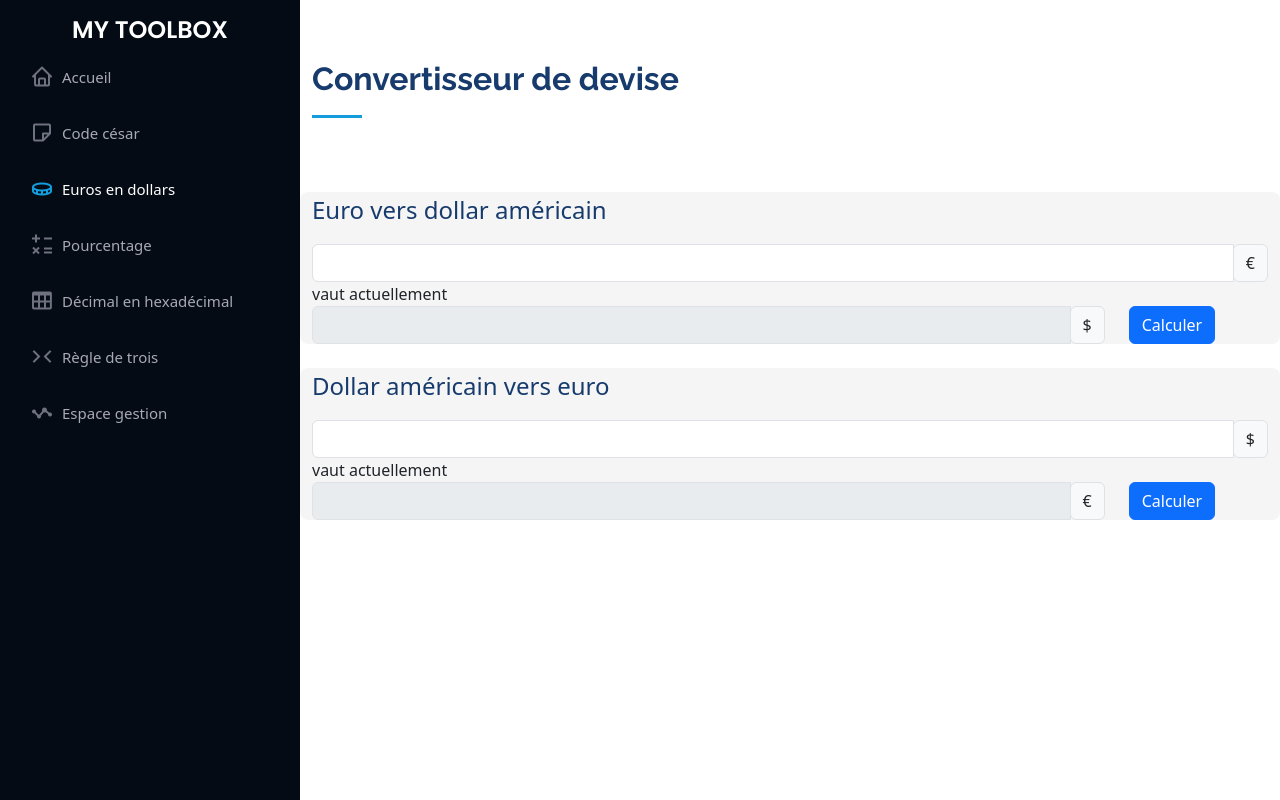
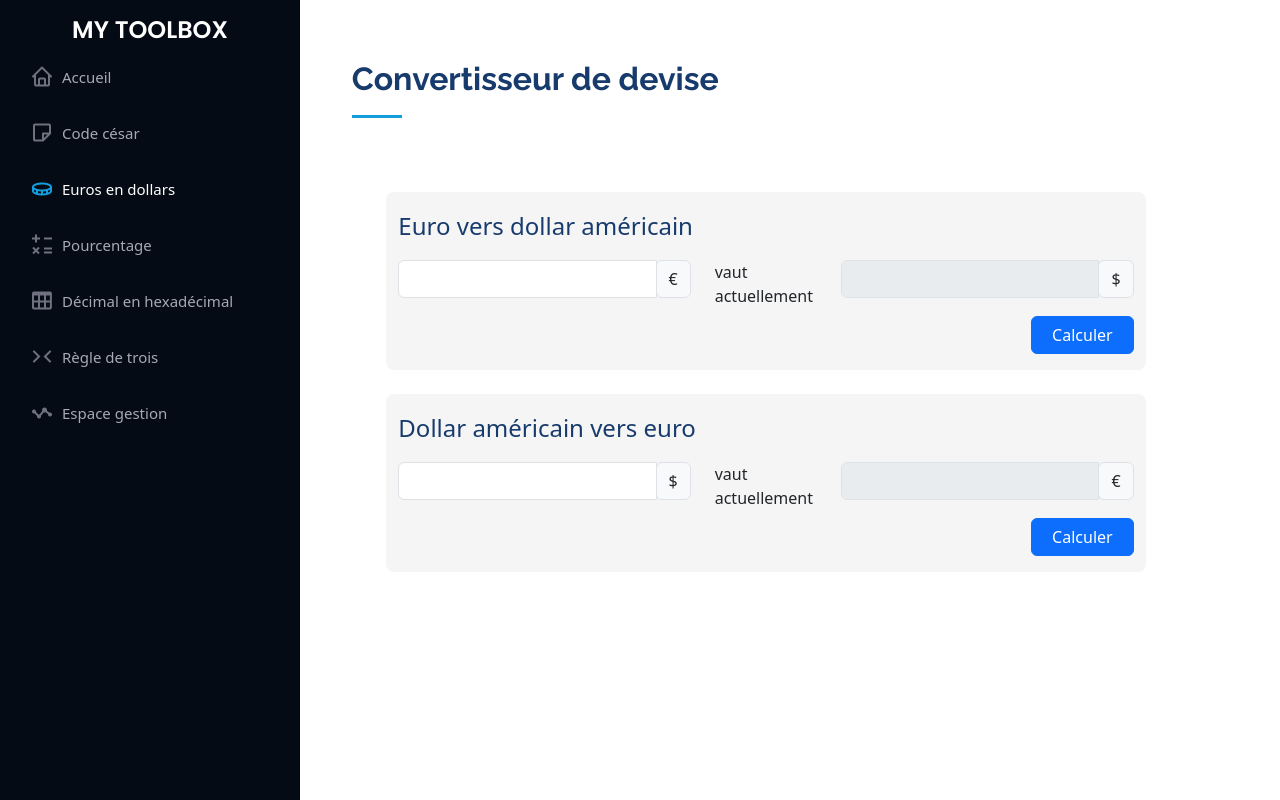
Before and after one commit to Corentin-CESI/Projet-Debuggage, a PHP site: page /euros-dollars in a window 1280 px wide. Run offline with PHP 8.4, Linux system fonts and the light colour scheme; some libraries are stand-ins or nearby versions.

Commit message:
bs - MONEY

```diff
--- a/templates/euros-dollars.php
+++ b/templates/euros-dollars.php
@@ -6,18 +6,18 @@ template('header', array(
 
     <!-- ======= About Section ======= -->
     <section id="homepage" class="homepage">
-        <div class="container">
-            <div class="section-title">
+        <div class="container-fluid row">
+            <div class="section-title col-11 mx-auto">
                 <h2>Convertisseur de devise</h2>
             </div>
 
-            <div class="row">
-
-                <fieldset class="col-12 mt-4">
+            <div class="col-11 mx-auto">
+                <div class="container-fluid row">
+                    <fieldset class="col-11 mx-auto mt-4 pb-3 pt-3">
                         <legend>Euro vers dollar américain</legend>
                         <form action="" method="post" name="euros-dollars">
                             <div class="form-group row">
-                            <div class="col">
+                                <div class="col-5">
                                     <label for="EUR" aria-hidden="true" hidden>Euros</label>
                                     <div class="input-group">
                                         <input id="EUR" name="EUR" type="text" class="form-control" required>
@@ -27,11 +27,11 @@ template('header', array(
                                     </div>
                                 </div>
 
-                            <div class="d-inline-flex align-items-center ">
+                                <div class="d-inline-flex align-items-center col-2">
                                     <span class="ver">vaut actuellement</span>
                                 </div>
 
-                            <div class="col">
+                                <div class="col-5">
                                     <label for="USD" aria-hidden="true" hidden>Dollars</label>
                                     <div class="input-group">
                                         <input id="USD" name="USD" type="text" class="form-control" disabled>
@@ -40,8 +40,8 @@ template('header', array(
                                         </div>
                                     </div>
                                 </div>
-                            <div class="col-2">
-                                <button name="submit" type="submit" class="btn btn-primary btn-block">Calculer</button>
+                                <div class="col-2 ms-auto mt-2">
+                                    <button name="submit" type="submit" class="btn btn-primary btn-block col-12">Calculer</button>
                                 </div>
 
                                 <!--https://fr.calcuworld.com/calculs-mathematiques/calculatrice-pourcentage/-->
@@ -49,11 +49,11 @@ template('header', array(
                         </form>
                     </fieldset>
 
-                <fieldset class="col-12 mt-4">
+                    <fieldset class="col-11 mx-auto mt-4 pb-3 pt-3">
                         <legend>Dollar américain vers euro</legend>
                         <form action="" method="post" name="euros-dollars">
                             <div class="form-group row">
-                            <div class="col">
+                                <div class="col-5">
                                     <label for="USD" aria-hidden="true" hidden>Dollars</label>
                                     <div class="input-group">
                                         <input id="USD" name="USD" type="text" class="form-control" required>
@@ -63,11 +63,11 @@ template('header', array(
                                     </div>
                                 </div>
 
-                            <div class="d-inline-flex align-items-center ">
+                                <div class="d-inline-flex align-items-center col-2">
                                     <span class="ver">vaut actuellement</span>
                                 </div>
 
-                            <div class="col">
+                                <div class="col-5">
                                     <label for="EUR" aria-hidden="true" hidden>Euros</label>
                                     <div class="input-group">
                                         <input id="EUR" name="EUR" type="text" class="form-control" disabled>
@@ -77,15 +77,17 @@ template('header', array(
                                     </div>
                                 </div>
 
-                            <div class="col-2">
-                                <button name="submit" type="submit" class="btn btn-primary btn-block">Calculer</button>
+                                <div class="col-2 ms-auto mt-2">
+                                    <button name="submit" type="submit" class="btn btn-primary btn-block col-12">Calculer</button>
                                 </div>
                             </div>
                         </form>
                     </fieldset>
                 </div>
             </div>
-    </section><!-- End Home Section -->
+        </div>
+    </section>
+    <!-- End Home Section -->
 
 
     <script type="text/javascript">
```
Lines whose indentation alone changed are shown as unchanged.
